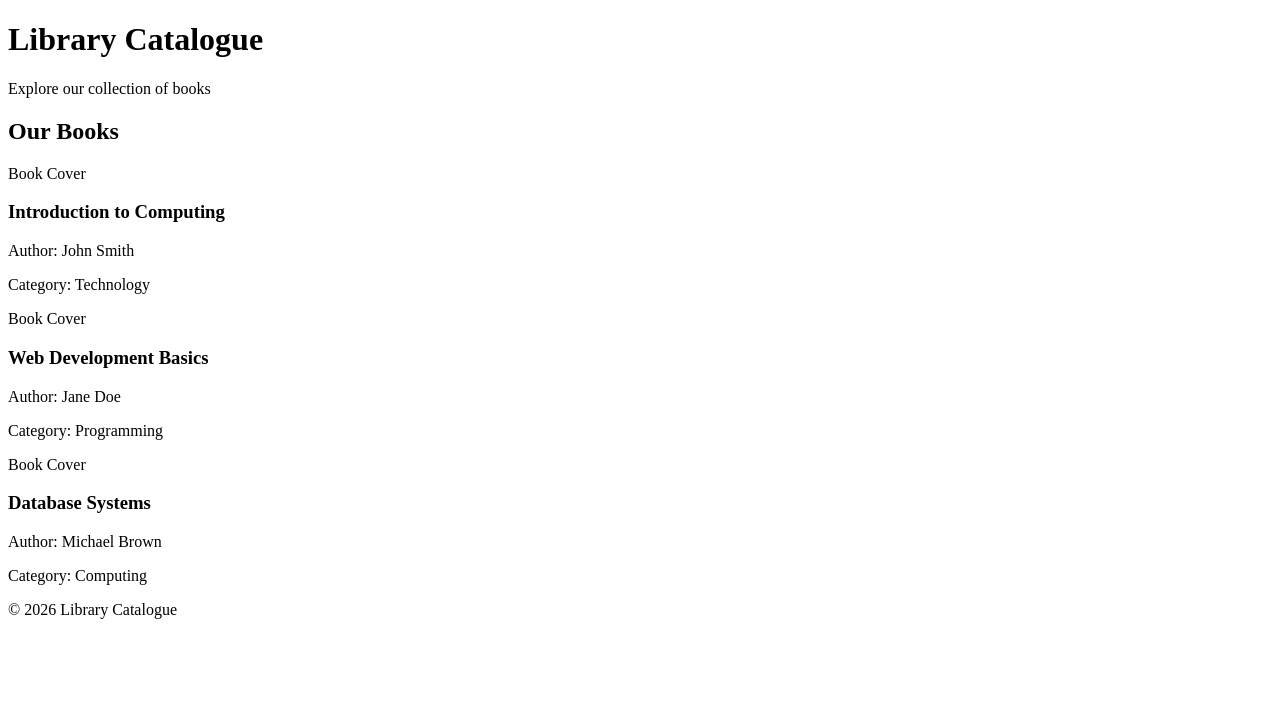
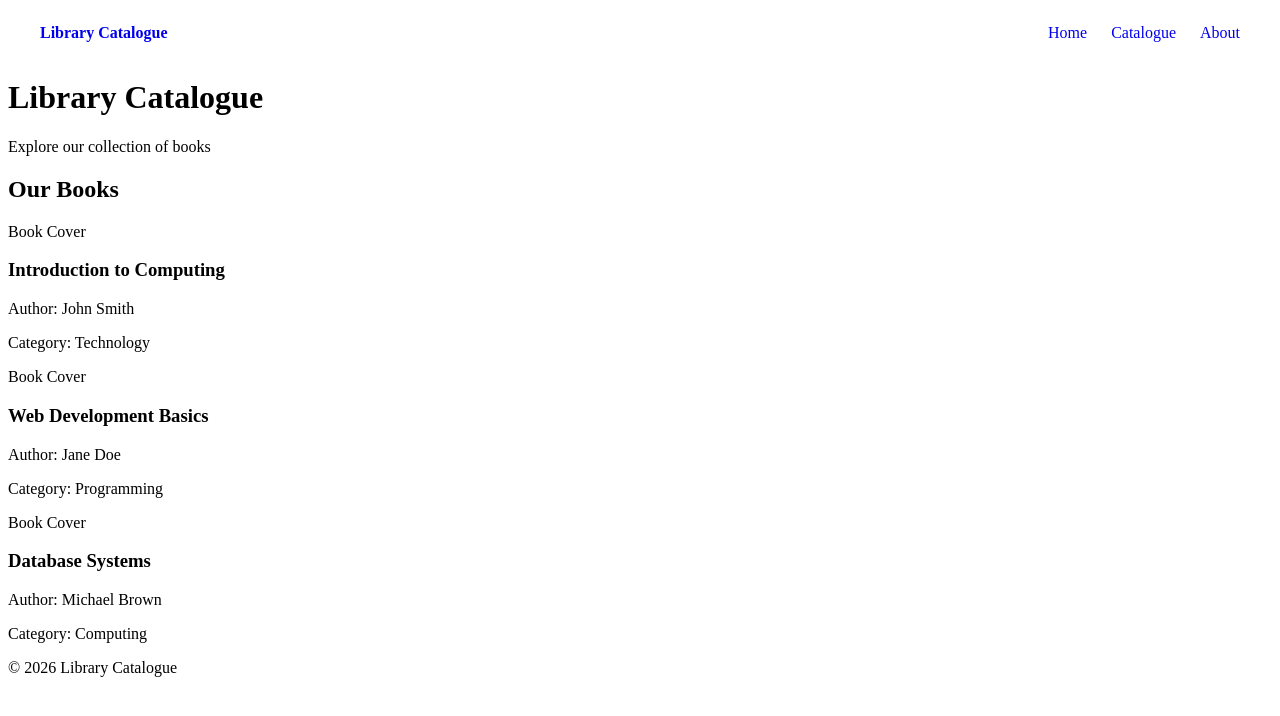
Before and after one commit to IS-PROJECT-2026/library-catalogue-166447, a plain HTML site: page catalogue.html in a window 1280 px wide. Drawn offline with Linux system fonts and the light colour scheme.

Commit message:
feat: add site navigation
Closes #4

```diff
--- a/catalogue.html
+++ b/catalogue.html
@@ -7,6 +7,17 @@
     <link rel="stylesheet" href="css/style.css">
 </head>
 <body>
+    <nav class="site-nav">
+    <div class="nav-container">
+        <a href="index.html" class="logo">Library Catalogue</a>
+
+        <ul class="nav-links">
+            <li><a href="index.html">Home</a></li>
+            <li><a href="catalogue.html">Catalogue</a></li>
+            <li><a href="#about">About</a></li>
+        </ul>
+    </div>
+</nav>
 
     <header>
         <h1>Library Catalogue</h1>
--- a/css/style.css
+++ b/css/style.css
@@ -0,0 +1,28 @@
+.site-nav {
+    padding: 1rem 2rem;
+}
+
+.nav-container {
+    display: flex;
+    justify-content: space-between;
+    align-items: center;
+    max-width: 1200px;
+    margin: 0 auto;
+}
+
+.logo {
+    text-decoration: none;
+    font-weight: bold;
+}
+
+.nav-links {
+    display: flex;
+    gap: 1.5rem;
+    list-style: none;
+    margin: 0;
+    padding: 0;
+}
+
+.nav-links a {
+    text-decoration: none;
+}
```
Also changed, not shown: index.html (+11 -0 lines).
